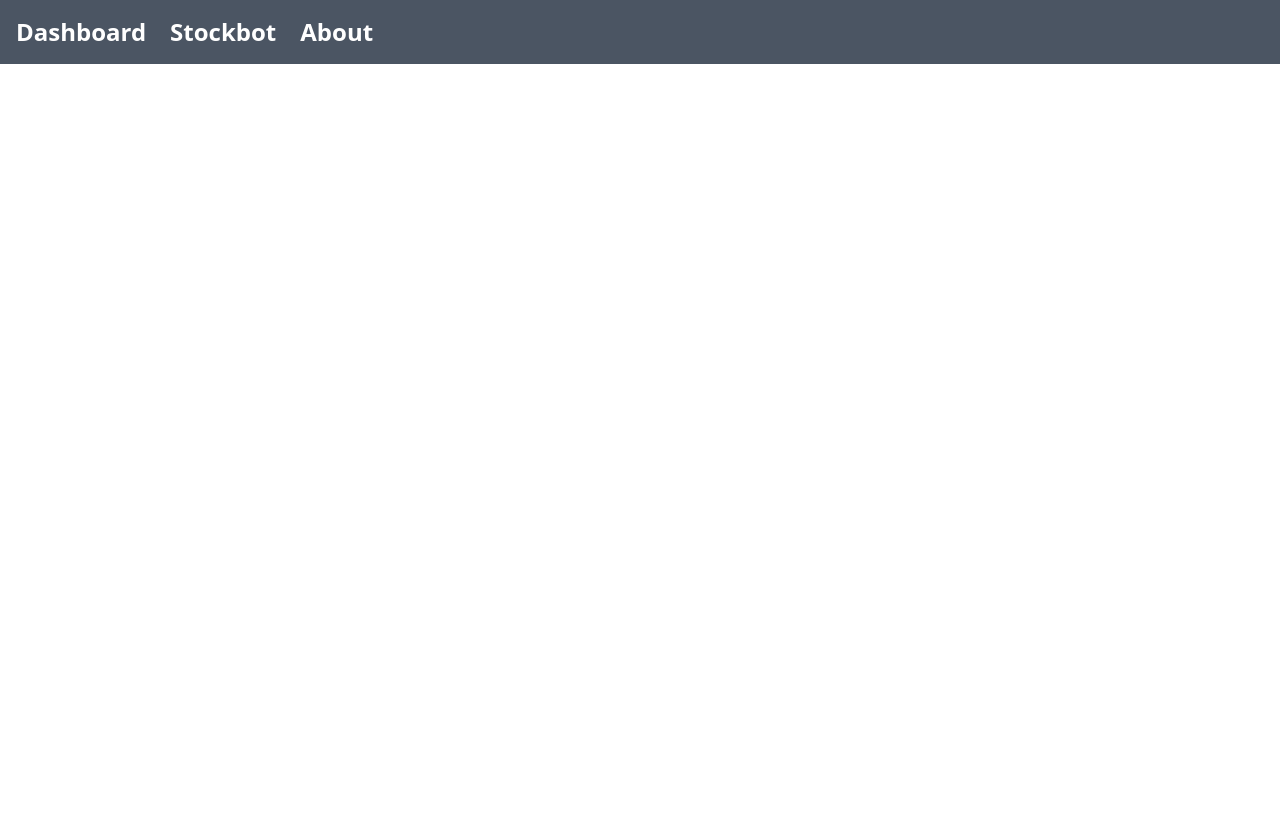
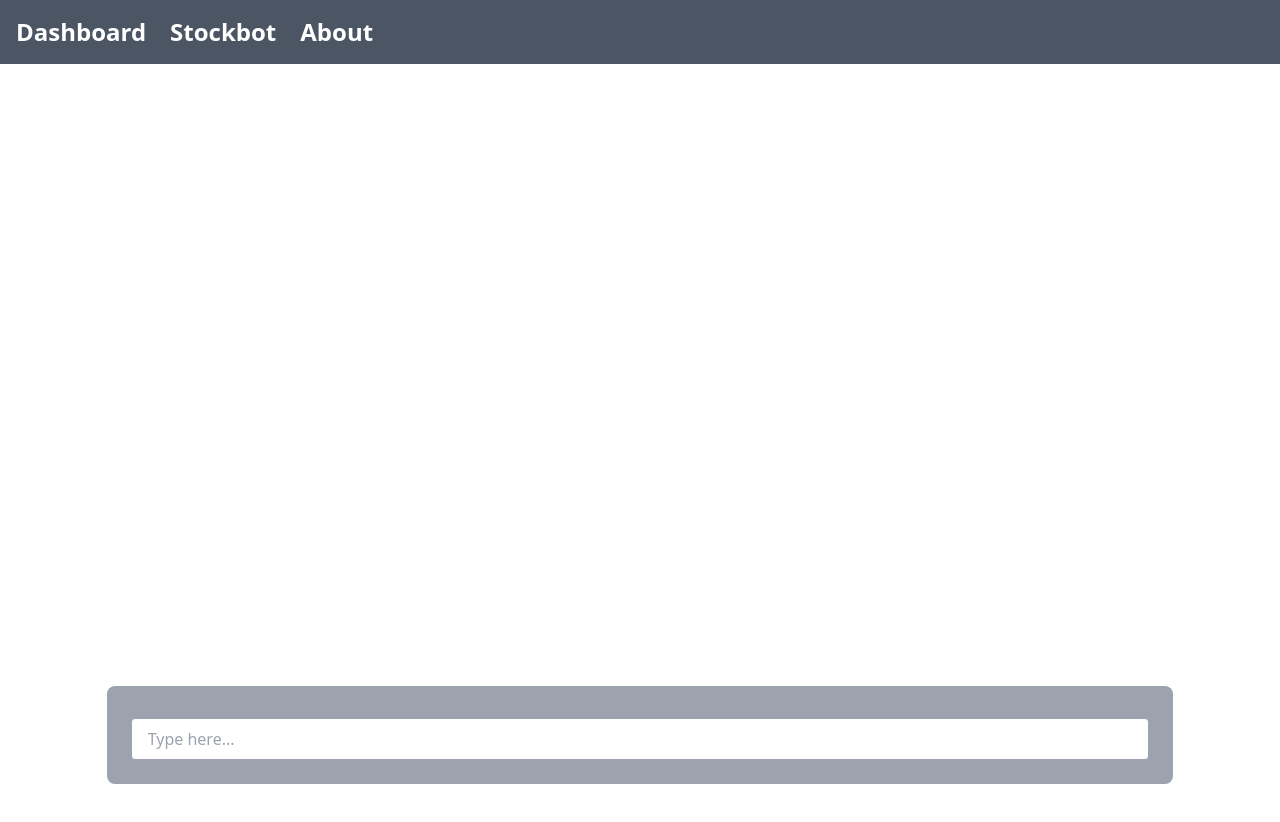
Before and after one commit to therealcyberlord/Blijax-Stockbot, a React (Vite) app in the folder frontend/: page /stockbot in a window 1280 px wide. Shown: the top 822 px of the page. Before the commit the page ends 800 px from the top, so only its background shows below. Built offline with nearby package versions, Linux system fonts and the light colour scheme.

Commit message:
created text box and fixed the issue of stockbot not showing anything

```diff
--- a/frontend/src/App.jsx
+++ b/frontend/src/App.jsx
@@ -3,6 +3,7 @@ import {Route, Switch} from 'wouter';
 import Navbar from './components/Navbar';
 import Dashboard from './pages/Dashboard';
 import About from './pages/About';
+import Stockbot from './pages/Stockbot';
 import './App.css';
 
 function App() {
@@ -12,6 +13,7 @@ function App() {
          <Switch>
           <Route path='/' component={Dashboard} />
           <Route path='/about' component={About} />
+          <Route path='/stockbot' component={Stockbot} />
          </Switch>
     </div>
   );
--- a/frontend/src/pages/Stockbot.jsx
+++ b/frontend/src/pages/Stockbot.jsx
@@ -1,3 +1,15 @@
 const Stockbot = () => {
-     };
-  export default Stockbot;
+   return (
+     <div className="flex items-center justify-center h-screen">
+       <div className="fixed bottom-4 bg-gray-400 p-6 rounded-lg w-5/6">
+         <input
+           type="text"
+           className="w-full bg-white border border-gray-400 rounded px-4 py-2 mt-2"
+           placeholder="Type here..."
+         />
+       </div>
+     </div>
+   );
+ };
+
+ export default Stockbot;
```
